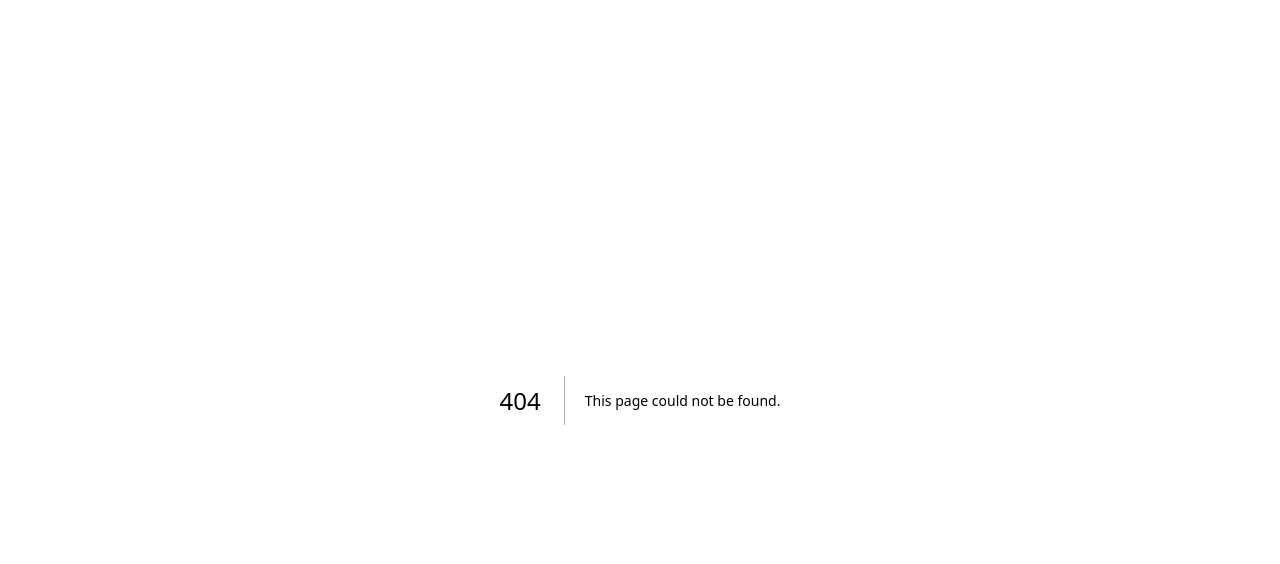
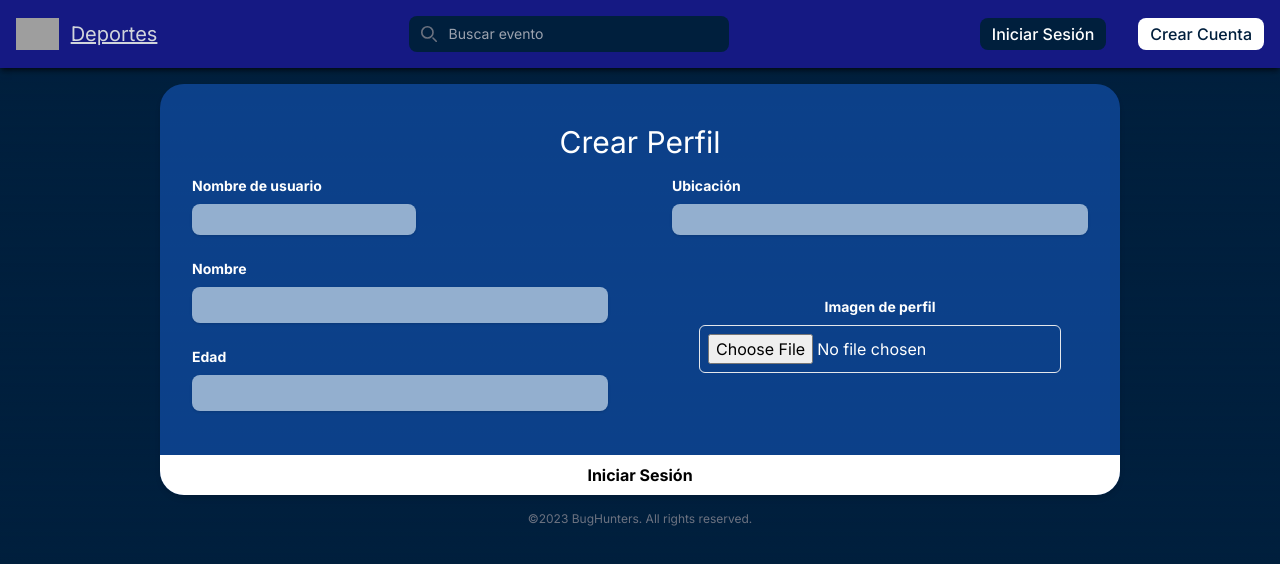
Before and after one commit to NahuelNGomez/Medalgram, a Next.js app in the folder src/frontend/medalgram/: page /createProfile in a window 1280 px wide. Before the commit this address had no page. Shown: the top 564 px of the page. Built offline with nearby package versions, Linux system fonts and the light colour scheme; grey boxes are pictures that could not be loaded.

Commit message:
added first version of createProfile page

```diff
--- /dev/null
+++ b/src/frontend/medalgram/src/app/createProfile/page.tsx
@@ -0,0 +1,107 @@
+'use client';
+
+import React from 'react';
+import NavegationBar from "@/components/NavegationBar";
+import { useRef, useState } from "react";
+
+export default function CreateProfile() {
+
+    const [formData, setFormData] = useState({ username: '', location: '', name: '', image: '', age: '' });
+    const [notification, setNotification] = useState('')
+
+    const handleInputChange = (event: React.ChangeEvent<HTMLInputElement>) => {
+        const { name, value } = event.target;
+        setFormData({ ...formData, [name]: value });
+    };
+
+    const handleLogin = () => {
+        if (formData.username && formData.location && formData.name && formData.image && formData.age) {
+            setNotification('Se enviaría una request.')
+            console.log(formData)
+        } else {
+            setNotification('Por favor, complete todos los campos.')
+        }
+    };
+
+    return (
+
+
+        <main className="flex flex-col justify-center items-center">
+            <NavegationBar />
+            <div className="w-[75%] mt-4">
+                <form className="bg-dark2/50 shadow-md rounded-3xl pt-6 mb-4">
+                    <div className="flex justify-center items-center">
+                        <h2 className="text-white my-4 text-3xl">Crear Perfil</h2>
+                    </div>
+                    <div className="grid grid-cols-2">
+                        <div className="mb-4 px-8 w-[60%]">
+                            <label className="block text-white text-sm font-bold mb-2" htmlFor="username">
+                                Nombre de usuario
+                            </label>
+                            <input
+                                value={formData.username}
+                                onChange={handleInputChange}
+                                name="username"
+                                className="required shadow appearance-none bg-dark3/80 rounded-lg w-full py-2 px-3 text-xs text-gray-200 leading-tight focus:outline-none focus:shadow-outline placeholder-gray-200"
+                                id="username"
+                                type="text"
+                            />
+                        </div>
+                        <div className="mb-6 px-8 ">
+                            <label className="block text-white text-sm font-bold mb-2" htmlFor="location">
+                                Ubicación
+                            </label>
+                            <input
+                                value={formData.location}
+                                onChange={handleInputChange}
+                                name="location"
+                                className="required shadow appearance-none bg-dark3/80 text-xs rounded-lg w-full py-2 px-3 text-gray-200 leading-tight focus:outline-none focus:shadow-outline placeholder-gray-200"
+                                id="location"
+                                type="text"
+                            />
+                        </div>
+                        <div className="mb-6 px-8 ">
+                            <label className="block text-white text-sm font-bold mb-2" htmlFor="name">
+                                Nombre
+                            </label>
+                            <input
+                                value={formData.name}
+                                onChange={handleInputChange}
+                                name="name"
+                                className="required shadow appearance-none bg-dark3/80 rounded-lg w-full py-2 px-3 text-gray-200 leading-tight focus:outline-none focus:shadow-outline placeholder-gray-200"
+                                id="name"
+                                type="text"
+                            />
+                        </div>
+                        <div className="mb-6 px-8 row-span-2 w-full flex flex-col justify-center items-center">
+                            <label className="block text-white text-sm font-bold mb-2" htmlFor="image">
+                                Imagen de perfil
+                            </label>
+                            <input type="file" onChange={handleInputChange} name="image" id="image" className="border rounded-md p-2" />
+                        </div>
+                        <div className="mb-6 px-8">
+                            <label className="block text-white text-sm font-bold mb-2" htmlFor="age">
+                                Edad
+                            </label>
+                            <input
+                                value={formData.age}
+                                onChange={handleInputChange}
+                                name="age"
+                                className="required shadow appearance-none bg-dark3/80 rounded-lg w-full py-2 px-3 text-gray-200 leading-tight focus:outline-none focus:shadow-outline placeholder-gray-200"
+                                id="age"
+                                type="password"
+                            />
+                        </div>
+                    </div>
+                    {notification === '' ? '' : <div className="alert alert-danger text-red-500 text-xs italic pt-2 mx-8" role="alert" dangerouslySetInnerHTML={{ __html: notification }} />}
+                    <div className="w-full pt-5"><button onClick={handleLogin} className="w-full bg-white rounded-b-3xl hover:bg-blue-700 text-black font-bold py-2 px-4 focus:outline-none focus:shadow-outline" type="button">
+                        Iniciar Sesión
+                    </button></div>
+                </form>
+                <p className="text-center text-gray-500 text-xs">
+                    &copy;2023 BugHunters. All rights reserved.
+                </p>
+            </div>
+        </main>
+    )
+}
--- a/src/frontend/medalgram/src/components/Comment.tsx
+++ b/src/frontend/medalgram/src/components/Comment.tsx
@@ -2,11 +2,7 @@ import Image from "next/image";
 
 export default function Comment() {
 
-
-
-
     return (
-
         <article className="flex flex-wrap">
             <Image className="inline pr-6 w-[10%]" src="/vercel.svg" width={50} height={50} alt={""} />
             <div className="flex flex-col ">
```
